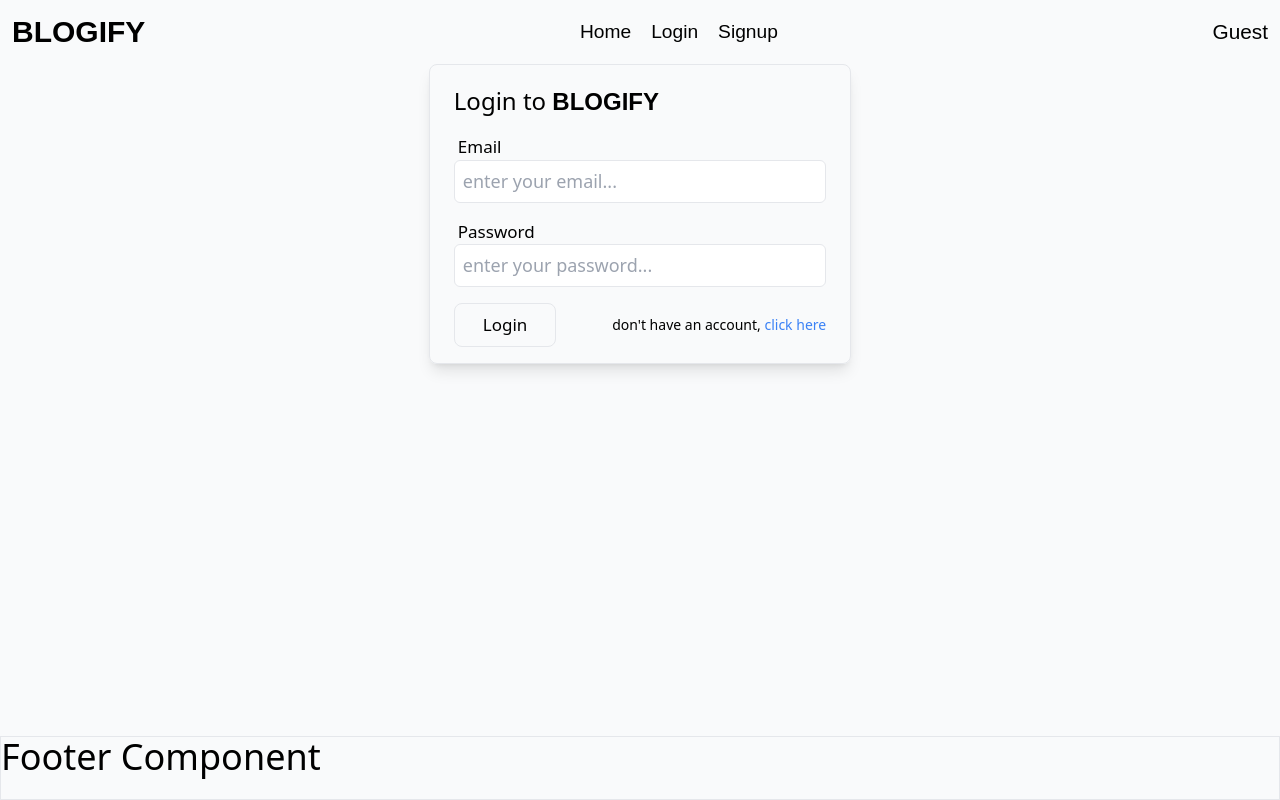
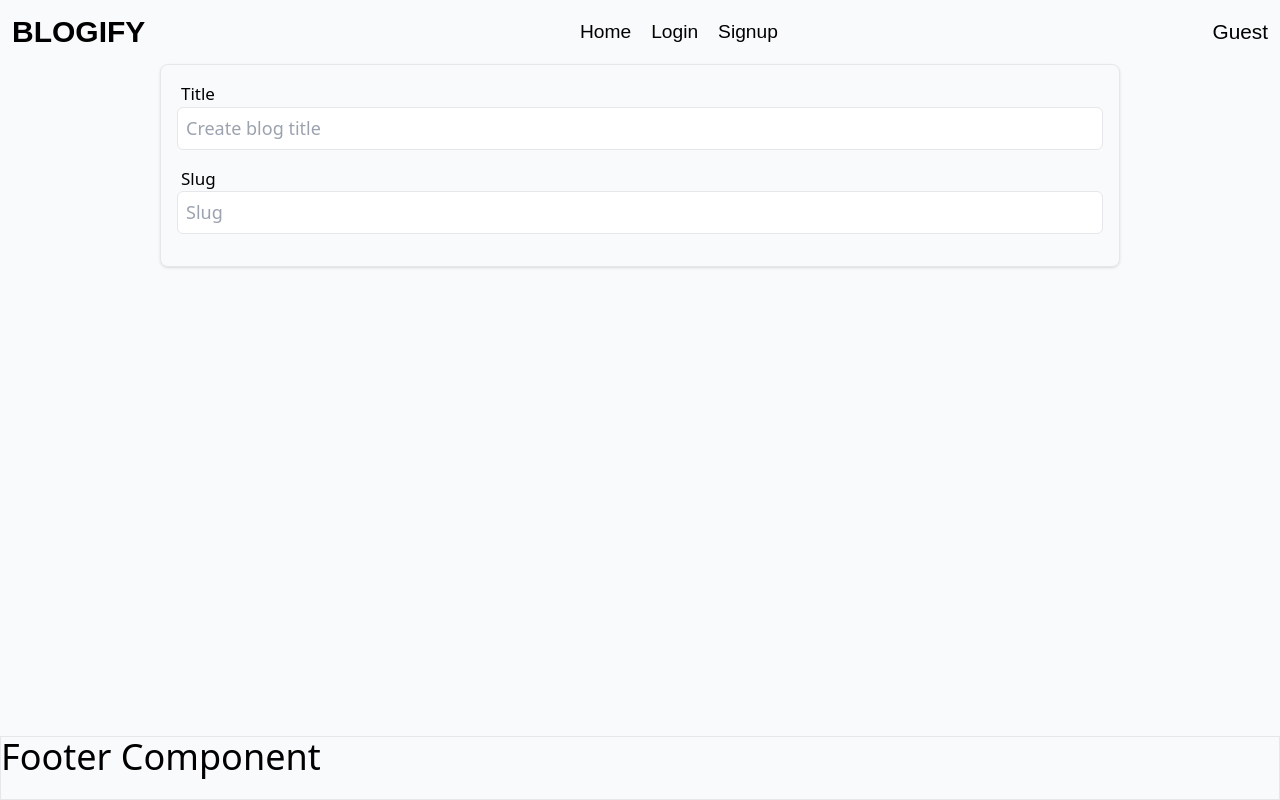
Before and after one commit to vishalkumar12323/Blog-react-app, a React (Vite) app: page /add-blog in a window 1280 px wide. Built offline with nearby package versions, Linux system fonts and the light colour scheme; a web font is replaced by a local one.

Commit message:
create RTEditor with react-form

```diff
--- a/src/App.jsx
+++ b/src/App.jsx
@@ -1,18 +1,11 @@
-import {
-  Header,
-  Footer,
-  Container,
-  LoginPage,
-  RegisterPage,
-} from "./components";
+import { Header, Footer, Container, BlogForm } from "./components";
 
 const App = () => {
   return (
     <>
       <Container>
         <Header />
-        {/* <RegisterPage /> */}
-        <LoginPage />
+        <BlogForm />
         <Footer />
       </Container>
     </>
--- /dev/null
+++ b/src/components/BlogForm.jsx
@@ -0,0 +1,38 @@
+import { Input, Button, Select } from "./index";
+import { useForm } from "react-hook-form";
+
+const BlogForm = ({ post }) => {
+  const { register, handleSubmit, watch } = useForm({
+    defaultValues: { title: "" },
+  });
+
+  const onSubmit = (data) => {
+    console.log(data);
+  };
+  return (
+    <>
+      <div className="w-3/4 mx-auto rounded-lg shadow border p-4">
+        <form onSubmit={handleSubmit(onSubmit)} className="">
+          <Input
+            label="title"
+            placeholder="Create blog title"
+            {...register("title", { required: "title is required" })}
+          />
+
+          <Input
+            label="slug"
+            placeholder="Slug"
+            {...register("slug", {
+              required: "slug is required",
+            })}
+            onInput={(e) => {
+              console.log(e);
+            }}
+          />
+        </form>
+      </div>
+    </>
+  );
+};
+
+export default BlogForm;
--- a/src/components/BlogFrom.jsx
+++ /dev/null
@@ -1,9 +0,0 @@
-const BlogFrom = () => {
-  return (
-    <>
-      <h1>Blog From</h1>
-    </>
-  );
-};
-
-export default BlogFrom;
--- a/src/components/index.js
+++ b/src/components/index.js
@@ -7,7 +7,7 @@ import Select from "./Select";
 import LoginPage from "./Login";
 import RegisterPage from "./RegisterPage";
 import RTEditor from "./RTEditor";
-import BlogFrom from "./BlogFrom";
+import BlogForm from "./BlogForm";
 
 export {
   Header,
@@ -19,5 +19,5 @@ export {
   LoginPage,
   RegisterPage,
   RTEditor,
-  BlogFrom,
+  BlogForm,
 };
--- a/src/index.css
+++ b/src/index.css
@@ -3,6 +3,11 @@
 @tailwind components;
 @tailwind utilities;
 
+* {
+  margin: 0;
+  padding: 0;
+  box-sizing: border-box;
+}
 .font {
   font-family: "Snippet", sans-serif;
 }
```
